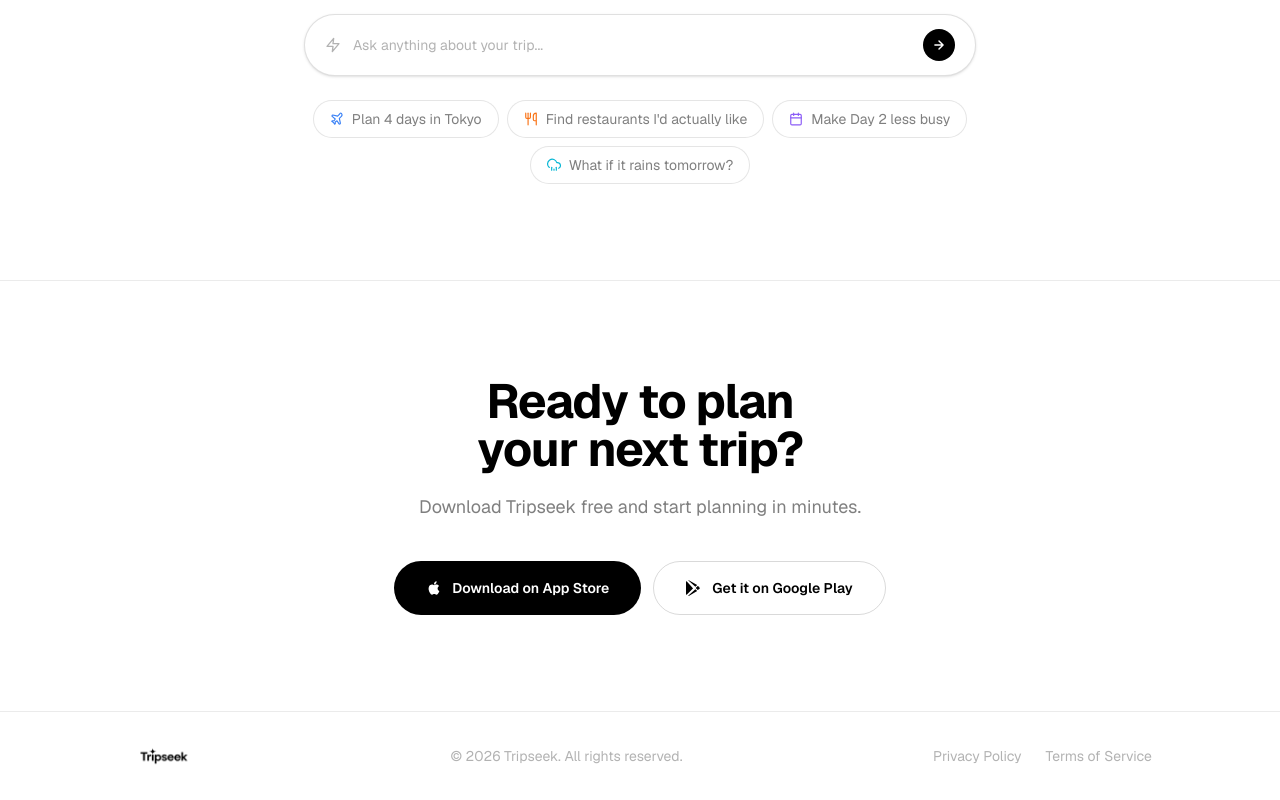
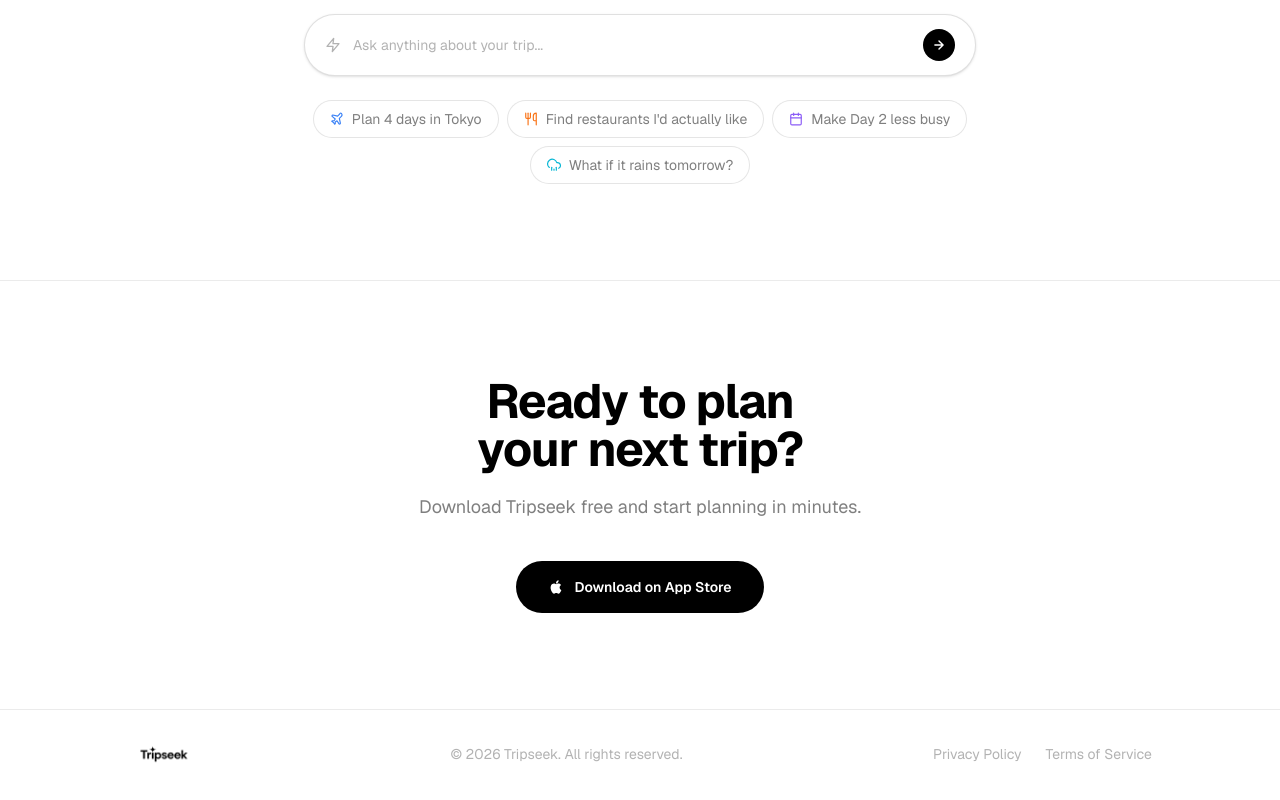
Before and after one commit to Mkkonsss/tripseek-site, a Next.js app: page / in a window 1280 px wide. Shown: the part 2817-3617 px from the top of the page. Built offline with nearby package versions, Linux system fonts and the light colour scheme.

Commit message:
Remove Google Play button from CTA section

```diff
--- a/src/app/page.tsx
+++ b/src/app/page.tsx
@@ -276,15 +276,6 @@
               </svg>
               Download on App Store
             </a>
-            <a
-              href="https://play.google.com"
-              className="inline-flex items-center justify-center gap-2.5 border border-black/15 text-black px-8 py-4 rounded-full text-sm font-semibold hover:bg-black/4 transition-colors"
-            >
-              <svg width="16" height="16" viewBox="0 0 24 24" fill="currentColor">
-                <path d="M3.18 23.76c.3.17.64.24.99.19l12.6-7.27-2.72-2.72-10.87 9.8zM.54 1.7C.2 2.03 0 2.56 0 3.26v17.48c0 .7.2 1.23.55 1.56l.08.08 9.79-9.79v-.23L.62 1.62.54 1.7zM20.1 10.53l-2.54-1.47-3.03 3.03 3.03 3.03 2.56-1.48c.73-.42.73-1.11-.02-1.55v-.56zM4.17.24L16.77 7.5l-2.72 2.72L3.18.44a1.13 1.13 0 011-.2z"/>
-              </svg>
-              Get it on Google Play
-            </a>
           </div>
         </div>
       </section>
```
